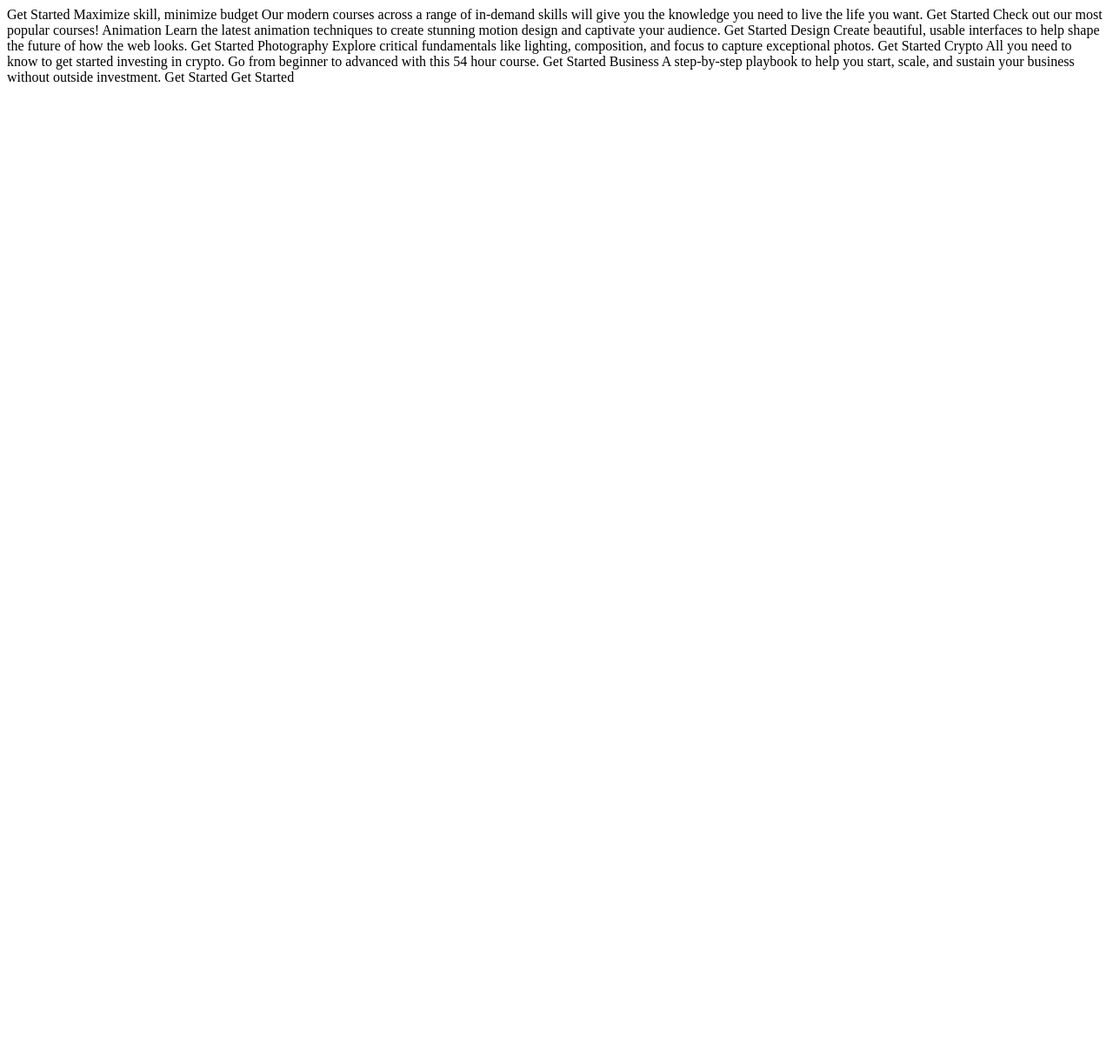
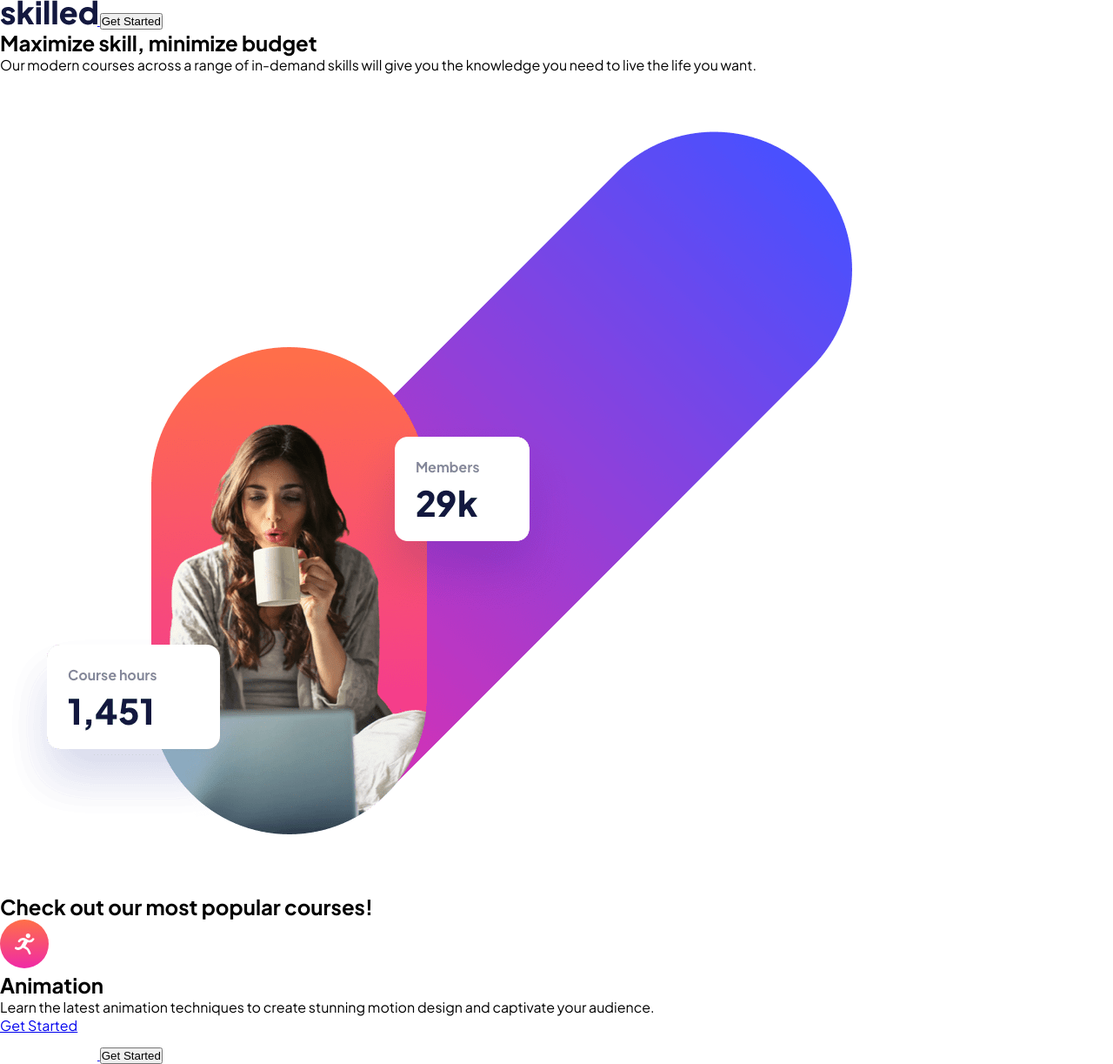
Before and after one commit to kevencb/skilled-e-learning, a plain HTML site: page index.html in a window 1280 px wide. Shown: the whole page at 87% size. Before the commit the page ends 800 px from the top, so only its background shows below. Drawn offline with Linux system fonts and the light colour scheme.

Commit message:
Project estructure

```diff
--- /dev/null
+++ b/css/styles.css
@@ -0,0 +1,30 @@
+@import url('https://fonts.googleapis.com/css2?family=Plus+Jakarta+Sans:ital,wght@0,200..800;1,200..800&display=swap');
+
+:root{
+    --blue-900: #13183F;
+    --blue-600: #666CA3;
+    --pink-600: #F74780;
+    --pink-300: #FFA7C3;
+    --grey: #83869A;
+    --white: #FFFFFF;
+    --gradient-pink: linear-gradient( #F02AA6, #FF6F48);
+    --gradient-purple: linear-gradient( #4851FF, #F02AA6);
+    --font-title: 800;
+    --font-content: 500;
+    --font-family: "Plus Jakarta Sans", serif;
+}
+
+*{
+    margin: 0;
+    padding: 0;
+    box-sizing: border-box;
+}
+
+html{
+    font-size: 10px;
+}
+
+body{
+    font-family: var(--font-family);
+    font-size: 1.6rem;
+}
--- a/index.html
+++ b/index.html
@@ -1,27 +1,59 @@
 <!DOCTYPE html>
 <html lang="en">
+
 <head>
   <meta charset="UTF-8">
   <meta name="viewport" content="width=device-width, initial-scale=1.0">
+  <link rel="icon" type="image/png" sizes="32x32" href="./assets/favicon-32x32.png">
+  <title>Frontend Mentor | Skilled e-learning landing page</title>
+  <link rel="stylesheet" href="./css/styles.css">
+</head>
 
-  <link rel="icon" type="image/png" sizes="32x32" href="./assets/favicon-32x32.png">
-
-  <title>Frontend Mentor | Skilled e-learning landing page</title>
-</head>
 <body>
 
-  Get Started
+  <header class="header">
+    <a href="#" aria-label="Company logo">
+      <img src="./assets/logo-dark.svg" alt="Company logo" class="logo">
+    </a>
+    <button type="button" aria-label="Get Started">Get Started</button>
+  </header>
 
-  Maximize skill, minimize budget
+  <section class="hero">
+    <div class="hero__info-left">
+      <h1>Maximize skill, minimize budget</h1>
+      <p>
+        Our modern courses across a range of in-demand skills will give you the knowledge you need to live the life you
+        want.
+      </p>
+    </div>
+    <picture class="hero__image">
+      <source media="(min-width: 1140px )" srcset="./assets/image-hero-desktop.png">
+      <source media="(min-width: 768px )" srcset="./assets/image-hero-tablet.png">
+      <source media="(min-width: 375px )" srcset="./assets/image-hero-mobile.png">
+      <img src="./assets/image-hero-mobile.png" alt="Hero banner">
+    </picture>
+  </section>
 
-  Our modern courses across a range of in-demand skills will give you the
-  knowledge you need to live the life you want.
+  <main>
+    <article class="card__featured">
+      <h2>Check out our most popular courses!</h2>
+    </article>
+    <article class="card__item">
+      <img src="./assets/icon-animation.svg" class="card__item-icon" aria-label="Animation icon" alt="Animation icon"/>
+      <h2>Animation</h2>
+      <p>Learn the latest animation techniques to create stunning motion design and captivate your audience.</p>
+      <a href="#" aria-label="Get Started">Get Started</a>
+    </article>
+  </main>
 
-  Get Started
+  <footer class="footer">
+    <a href="#">
+      <img src="./assets/logo-light.svg" alt="Company logo">
+    </a>
+    <button type="button" aria-label="Get Started">Get Started</button>
+  </footer>
 
-  Check out our most popular courses!
-
-  Animation
+  <!-- Animation
   Learn the latest animation techniques to create stunning motion
   design and captivate your audience.
   Get Started
@@ -46,7 +78,7 @@
   without outside investment.
   Get Started
 
-  Get Started
+  Get Started -->
 
 </body>
 </html>
```
